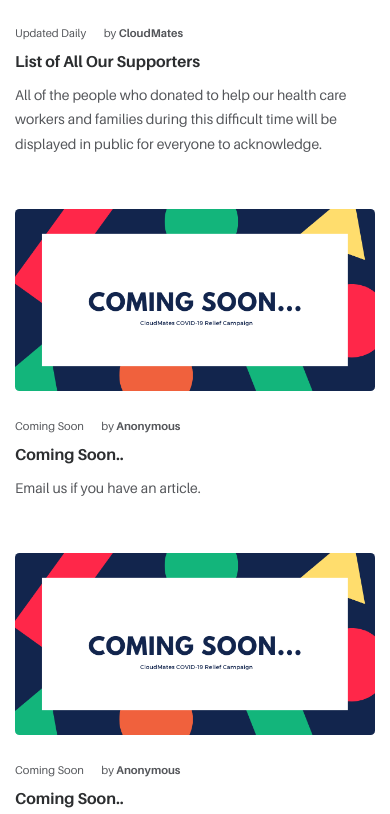
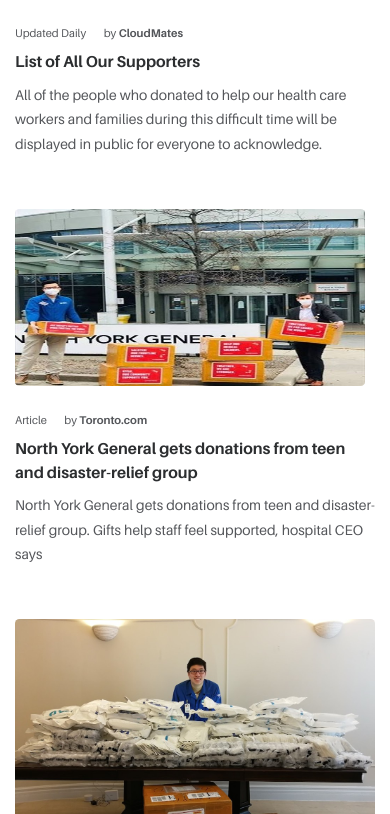
Before and after one commit to alenniu/cmhomepage, a website: page campaign.html in a window 390 px wide. Shown: the part 1186-2000 px from the top of the page. Drawn offline with Linux system fonts and the light colour scheme; a script that the page names is missing; a web font is replaced by a local one.

Commit message:
Update campaign.html

```diff
--- a/campaign.html
+++ b/campaign.html
@@ -73,12 +73,7 @@
                                 <li class="nav-item">
                                     <a class="nav-link" href="#tabsop">Features</a>
                                 </li>
-                                <li class="nav-item">
-                                    <a class="nav-link" href="#reviews">Reviews</a>
-                                </li>
-                                <li class="nav-item">
-                                    <a class="nav-link" href="#pricing">Pricing</a>
-                                </li>
+
                                 <li class="nav-item dropdown">
                                     <a class="nav-link dropdown-toggle" href="javascript:;" id="navbarDropdownMenuLink" data-toggle="dropdown" aria-haspopup="true" aria-expanded="false">
                                         Pages
@@ -178,6 +173,9 @@
                                         <li>
                                             <a class="dropdown-item" href="contact.html">Contact</a>
                                         </li>
+                                        <li>
+                                            <a class="dropdown-item" href="team.html">Team</a>
+                                        </li>
                                     </ul>
                                 </li>
                             </ul>
@@ -187,6 +185,11 @@
                     <div class="flex-row ml-lg-auto d-md-flex mr-90 mr-lg-0 d-none d-sm-inline-block">
                         <a href="logintoschool.html" style="background-color:orange" class="btn rounded-full btn--outline btn--md btn-3d-hover btn-splash-hover ">
                             <span class="btn__text">COVID-19 CAMPAIGN</span>
+                        </a>
+                    </div>
+                    <div class="flex-row ml-lg-auto d-md-flex mr-90 mr-lg-0 d-none d-sm-inline-block">
+                        <a href="https://apps.apple.com/ca/app/flyte-food-delivery/id1498481027" style="background-color:#b400ff" class="btn rounded-full btn--outline btn--md btn-3d-hover btn-splash-hover ">
+                            <span class="btn__text">Flyte Delivery</span>
                         </a>
                     </div>
 
@@ -265,30 +268,31 @@
                             <!-- end of col -->
                             <div class="col-12 col-md-6 mb-60">
                                 <article class="article article--blog-post">
-                                    <a href="https://www.gofundme.com/f/covid19-canada-relief-campaign?utm_source=customer&utm_medium=copy_link-tip&utm_campaign=p_cp+share-sheet" class="article__thumbnail mb-30">
-                                        <img class="rounded-default" src="img/comingsoonn.png" alt="blog-image">
+                                    <a href="https://cloudmates.ca/torontoarticle.html" class="article__thumbnail mb-30">
+                                        <img class="rounded-default" src="img/PPEforNYGH_Super_Portrait.jpg" style="height: 177px; width:350px" alt="blog-image">
                                     </a>
                                     <div class="d-flex mb-10">
-                                        <small class="mr-20">Coming Soon </small>
-                                        <small>by <a class="color-light-secondary font-w-700 btn-text-hover transition-default" href="#">Anonymous</a></small>
+                                        <small class="mr-20">Article </small>
+                                        <small>by <a class="color-light-secondary font-w-700 btn-text-hover transition-default" href="https://www.toronto.com/news-story/10020783-north-york-general-gets-donations-from-teen-and-disaster-relief-group/">Toronto.com</a></small>
                                     </div>
-                                    <a class="mb-10" href="https://www.gofundme.com/f/covid19-canada-relief-campaign?utm_source=customer&utm_medium=copy_link-tip&utm_campaign=p_cp+share-sheet"><h2 class="h6-font btn-text-hover transition-default">Coming Soon..</h2></a>
-                                    <p>Email us if you have an article.</p>
+                                    <a class="mb-10" href="https://cloudmates.ca/torontoarticle.html"><h2 class="h6-font btn-text-hover transition-default">North York General gets donations from teen and disaster-relief group</h2></a>
+                                    <p>North York General gets donations from teen and disaster-relief group.
+                                        Gifts help staff feel supported, hospital CEO says</p>
                                 </article>
                                 <!-- end of single post -->
                             </div>
                             <!-- end of col -->
                             <div class="col-12 col-md-6 mb-60">
                                     <article class="article article--blog-post">
-                                        <a href="https://www.gofundme.com/f/covid19-canada-relief-campaign?utm_source=customer&utm_medium=copy_link-tip&utm_campaign=p_cp+share-sheet" class="article__thumbnail mb-30">
-                                            <img class="rounded-default" src="img/comingsoonn.png" alt="blog-image">
+                                        <a href="https://cloudmates.ca/trntoarticle.html" class="article__thumbnail mb-30">
+                                            <img class="rounded-default" src="img/alenniu.jpg" alt="blog-image">
                                         </a>
                                         <div class="d-flex mb-10">
-                                            <small class="mr-20">Coming Soon </small>
-                                            <small>by <a class="color-light-secondary font-w-700 btn-text-hover transition-default" href="#">Anonymous</a></small>
+                                            <small class="mr-20">Article </small>
+                                            <small>by <a class="color-light-secondary font-w-700 btn-text-hover transition-default" href="https://trnto.com/toronto-student-donates-medical-equipment/">David Olsen for TRNTO</a></small>
                                         </div>
-                                        <a class="mb-10" href="https://www.gofundme.com/f/covid19-canada-relief-campaign?utm_source=customer&utm_medium=copy_link-tip&utm_campaign=p_cp+share-sheet"><h2 class="h6-font btn-text-hover transition-default">Coming Soon..</h2></a>
-                                        <p>Email us if you have an article.</p>
+                                        <a class="mb-10" href="https://cloudmates.ca/trntoarticle.html"><h2 class="h6-font btn-text-hover transition-default">Toronto high school student raises $8,000 and buys medical equipment from China for local hospital</h2></a>
+                                        <p>A 16-year-old Toronto student has fundraised and donated close to $8,000 worth of medical equipment to North York General Hospital after recognizing the need for healthcare workers to have personal protective equipment.</p>
                                     </article>
                                     <!-- end of single post -->
                             </div>
```
